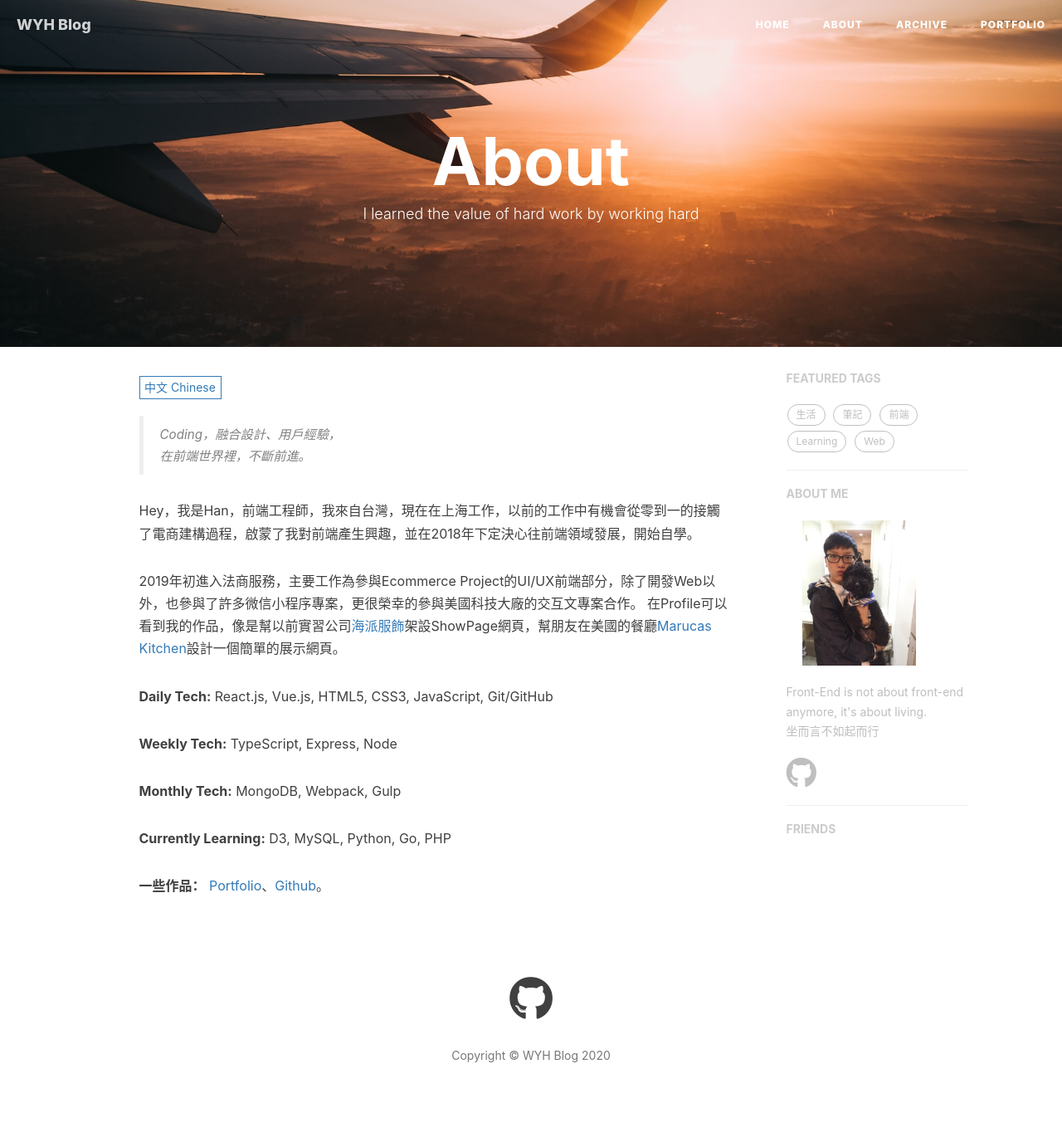
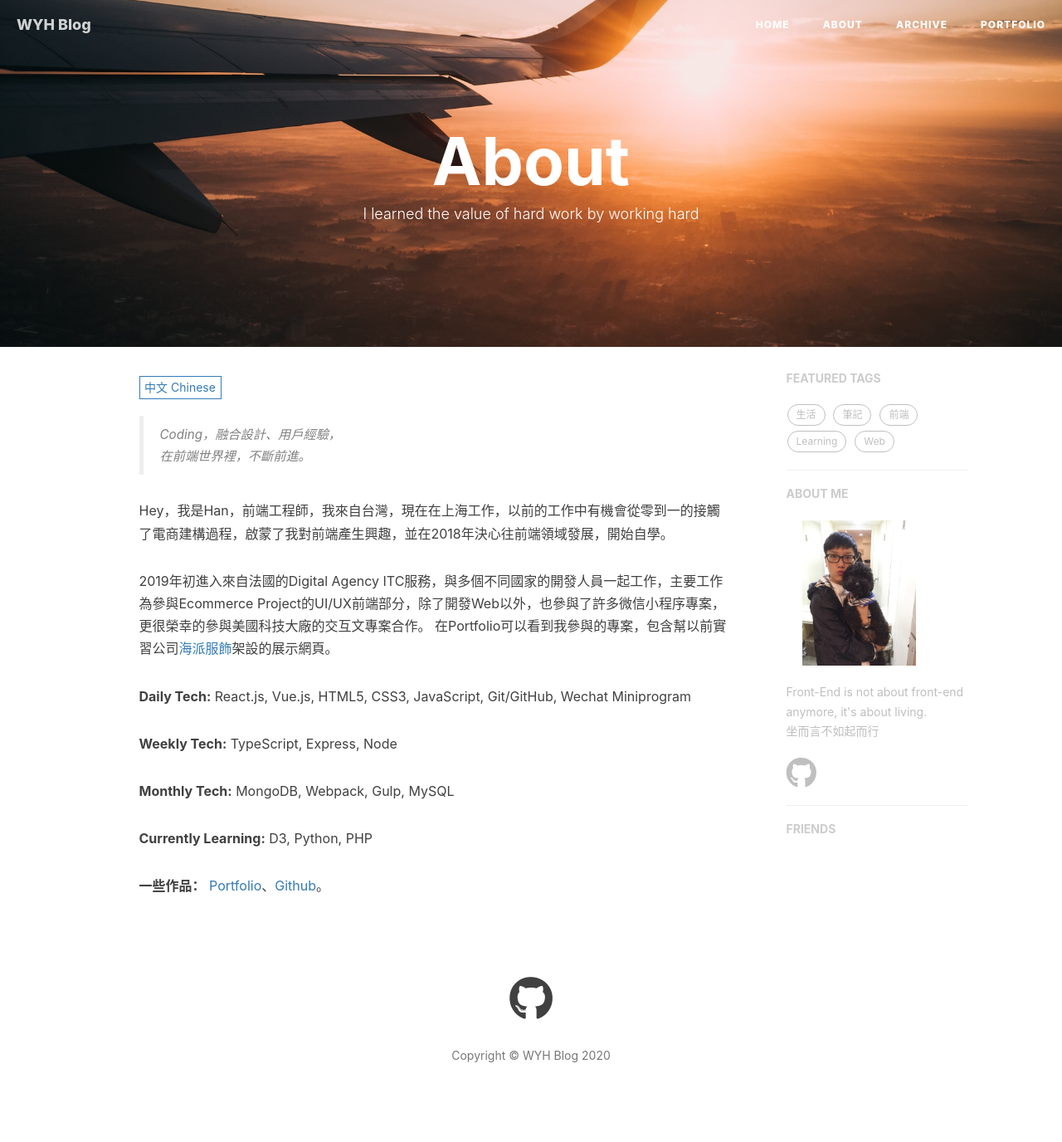
Before and after one commit to elinyuhanwu/elinyuhanwu.github.io, a Jekyll site: the page built from about.html, in a window 1280 px wide. Shown: the whole page at 83% size. Built offline with Jekyll 4.4.1, drawn with Linux system fonts in a browser that asks for light colours; nearby versions of some CDN libraries; comment, search, counter and statistics services are not loaded.

Commit message:
fix the link

```diff
--- a/_includes/about/zh.md
+++ b/_includes/about/zh.md
@@ -1,18 +1,18 @@
 > Coding，融合設計、用戶經驗，
 > 在前端世界裡，不斷前進。
 
-Hey，我是Han，前端工程師，我來自台灣，現在在上海工作，以前的工作中有機會從零到一的接觸了電商建構過程，啟蒙了我對前端產生興趣，並在2018年下定決心往前端領域發展，開始自學。
+Hey，我是Han，前端工程師，我來自台灣，現在在上海工作，以前的工作中有機會從零到一的接觸了電商建構過程，啟蒙了我對前端產生興趣，並在2018年決心往前端領域發展，開始自學。
 
-2019年初進入法商服務，主要工作為參與Ecommerce Project的UI/UX前端部分，除了開發Web以外，也參與了許多微信小程序專案，更很榮幸的參與美國科技大廠的交互文專案合作。
-在Profile可以看到我的作品，像是幫以前實習公司[海派服飾](https://obscure-crag-68272.herokuapp.com/)架設ShowPage網頁，幫朋友在美國的餐廳[Marucas Kitchen](https://elinyuhanwu.github.io/Marucas/)設計一個簡單的展示網頁。
+2019年初進入來自法國的Digital Agency ITC服務，與多個不同國家的開發人員一起工作，主要工作為參與Ecommerce Project的UI/UX前端部分，除了開發Web以外，也參與了許多微信小程序專案，更很榮幸的參與美國科技大廠的交互文專案合作。
+在Portfolio可以看到我參與的專案，包含幫以前實習公司[海派服飾](https://obscure-crag-68272.herokuapp.com/)架設的展示網頁。
 
-**Daily Tech:** React.js, Vue.js, HTML5, CSS3, JavaScript, Git/GitHub
+**Daily Tech:** React.js, Vue.js, HTML5, CSS3, JavaScript, Git/GitHub, Wechat Miniprogram
 
 **Weekly Tech:** TypeScript, Express, Node
 
-**Monthly Tech:** MongoDB, Webpack, Gulp
+**Monthly Tech:** MongoDB, Webpack, Gulp, MySQL
 
-**Currently Learning:** D3, MySQL, Python, Go, PHP
+**Currently Learning:** D3, Python, PHP
 
 
 **一些作品：**
```
Also changed, not shown: _posts/2020-02-16-cssWorld.md (+1 -1 lines).
